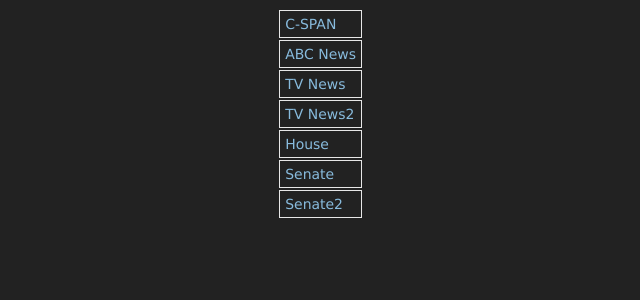
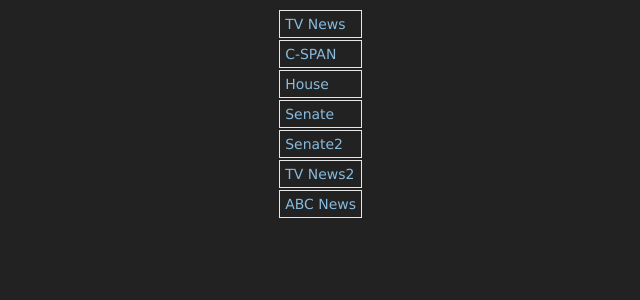
Before and after one commit to danburd/danburd.github.io, a Jekyll site: the page tv.html, which Jekyll copies as it is, in a window 1280 px wide. Shown: the top 300 px of the page, without its empty margins (321-961 px from the left). Built offline with Jekyll 4.4.1, drawn with Linux system fonts in a browser that asks for light colours.

Commit message:
Update tv.html

```diff
--- a/tv.html
+++ b/tv.html
@@ -8,16 +8,10 @@
 <body>
 <table>
   <tr>
-    <td><a href="/cspan.html">C-SPAN</a></td>
-  </tr>
-  <tr>
-    <td><a href="/abcnews.html">ABC News</a></td>
-  </tr>
-  <tr>
     <td><a href="/tvnews.html">TV News</a></td>
   </tr>
   <tr>
-    <td><a href="/tvnews2.html">TV News2</a></td>
+    <td><a href="/cspan.html">C-SPAN</a></td>
   </tr>
   <tr>
     <td><a href="/house.html">House</a></td>
@@ -28,6 +22,12 @@
   <tr>
     <td><a href="/senate2.html">Senate2</a></td>
   </tr>
+  <tr>
+    <td><a href="/tvnews2.html">TV News2</a></td>
+  </tr>
+  <tr>
+    <td><a href="/abcnews.html">ABC News</a></td>
+  </tr>
 </table>
 </body>
 </html>
```
